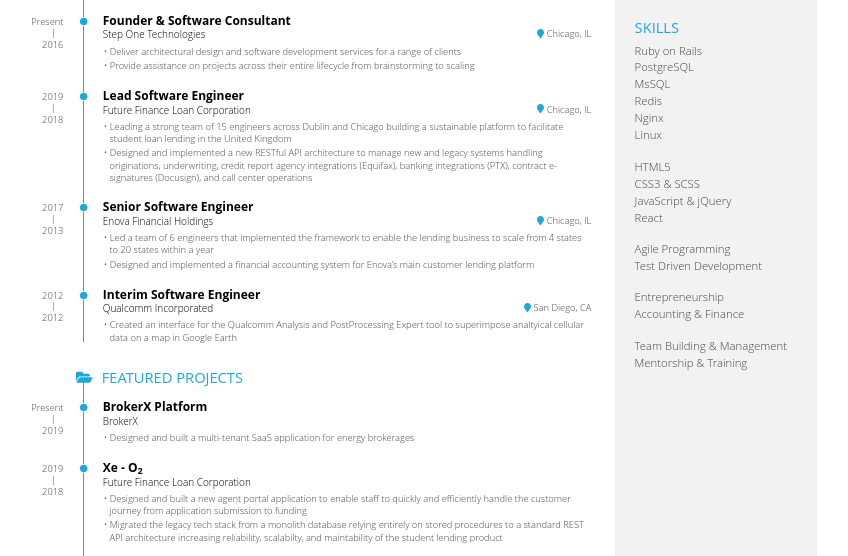
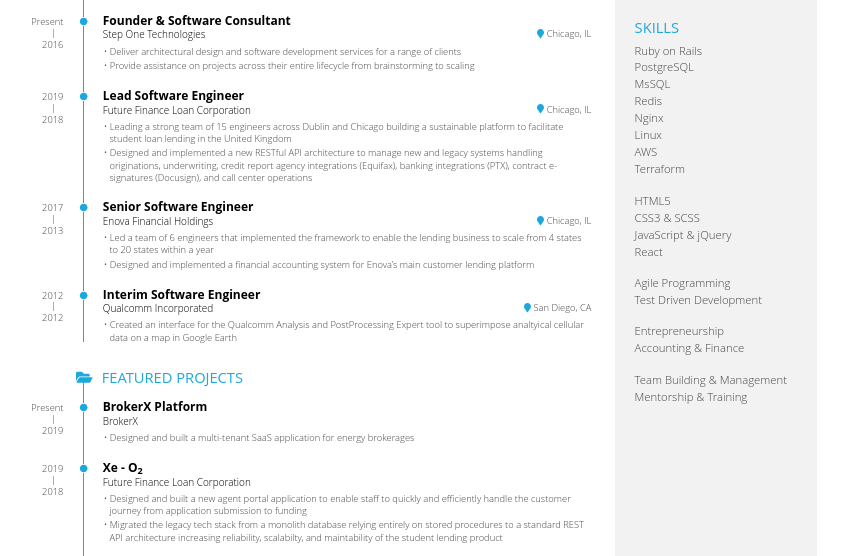
Before and after one commit to mwesigwa/mwesigwa.github.io, a plain HTML site: page index.html in a window 1280 px wide. Shown: the part 241-797 px from the top of the page, without its empty margins (231-1079 px from the left). Drawn offline with Linux system fonts and the light colour scheme.

Commit message:
Add AWS and Terraform

```diff
--- a/index.html
+++ b/index.html
@@ -341,6 +341,8 @@
           <li>Redis</li>
           <li>Nginx</li>
           <li>Linux</li>
+          <li>AWS</li>
+          <li>Terraform</li>
         </ul>
         <ul>
           <li>HTML5</li>
```
